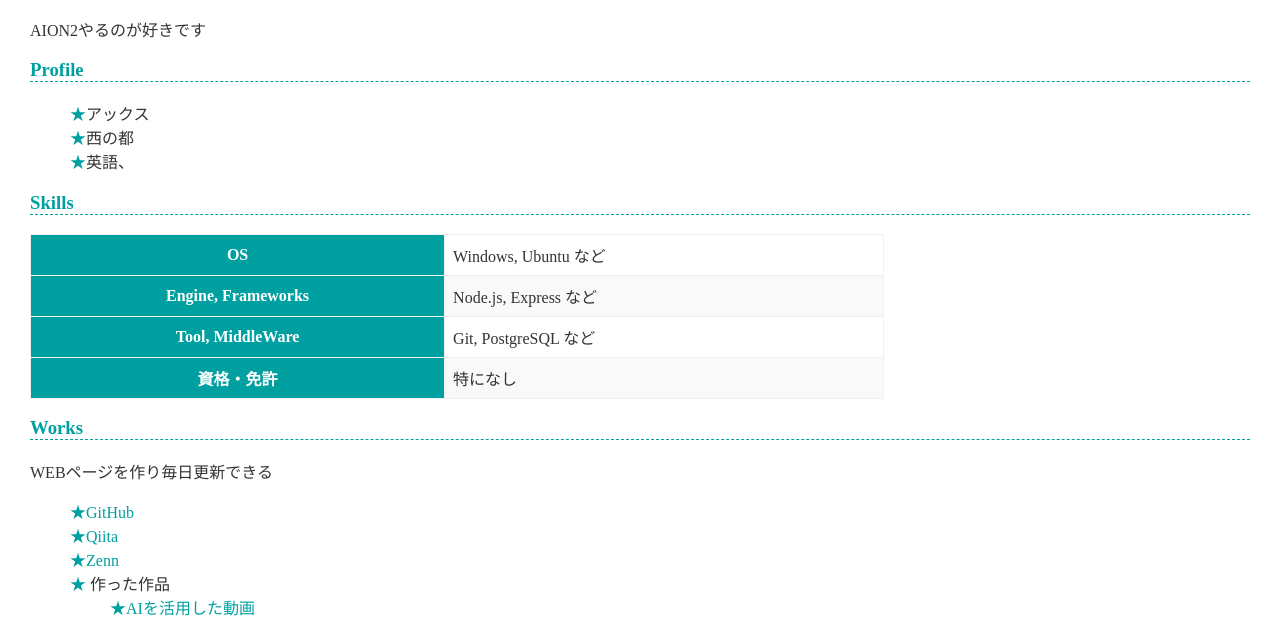
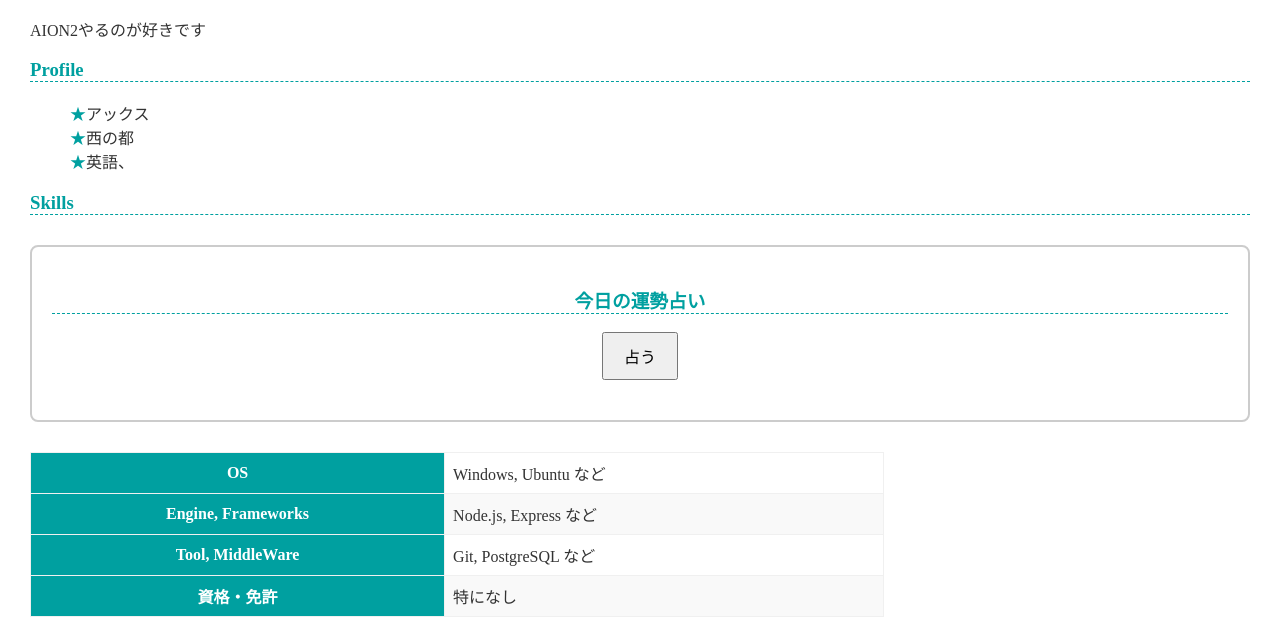
Before and after one commit to mijaelop/mijaelop.github.io, a plain HTML site: page index.html in a window 1280 px wide. Shown: the part 478-1100 px from the top of the page. Drawn offline with Linux system fonts and the light colour scheme.

Commit message:
Update index.html

```diff
--- a/index.html
+++ b/index.html
@@ -24,6 +24,12 @@
     </ul>
 
     <h3>Skills</h3>
+    <section style="margin: 30px 0; padding: 20px; border: 2px solid #ccc; border-radius: 8px; text-align: center;">
+  <h3>今日の運勢占い</h3>
+  <button id="uranai-btn" style="padding: 10px 20px; font-size: 16px; cursor: pointer;">占う</button>
+  <p id="uranai-result" style="font-size: 20px; font-weight: bold; margin-top: 15px; color: #d9534f;"></p>
+</section>
+
     <table>
       <tr>
         <th>OS</th>
```
